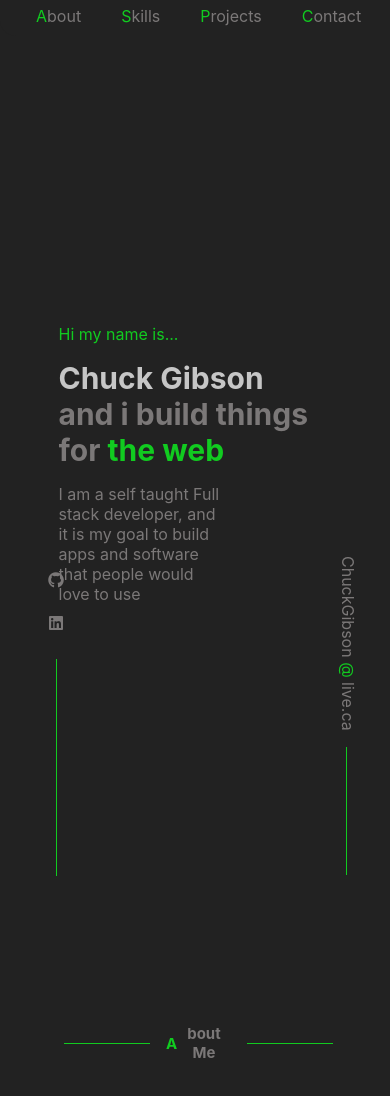
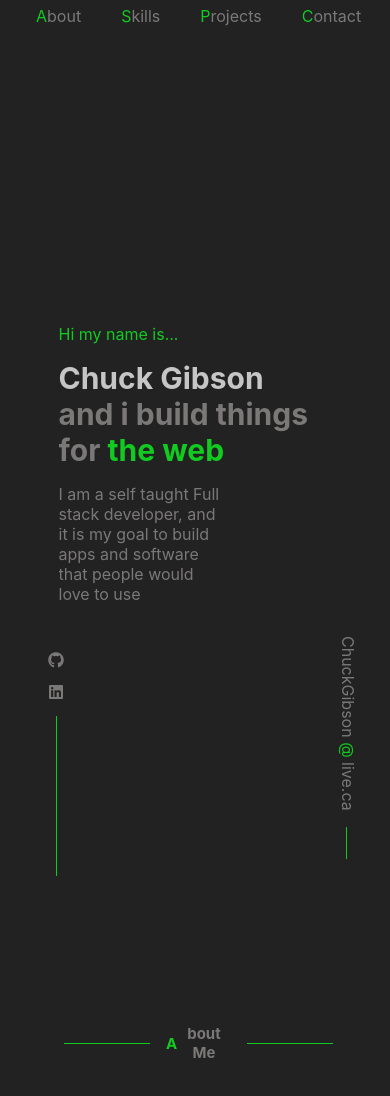
Before and after one commit to Chuck-Gibson/chuck_portfolio, a React (Create React App) app: page / in a window 390 px wide. Shown: the top 1096 px of the page. Built offline with nearby package versions, Linux system fonts and the light colour scheme.

Commit message:
fixed wrapper bug

```diff
--- a/src/components/sideWrapper.css
+++ b/src/components/sideWrapper.css
@@ -73,4 +73,10 @@
     .sideWrapper-container{
     max-width: 100vw;
     }
+    .wrapper {
+        height: 15rem;
+    }
+    .right-wrapper hr {
+        height: 2rem;
+    }
 }
```
